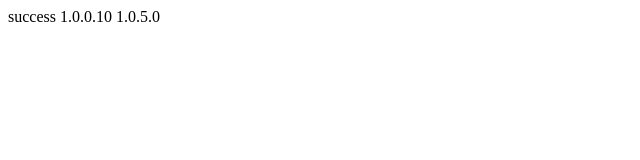
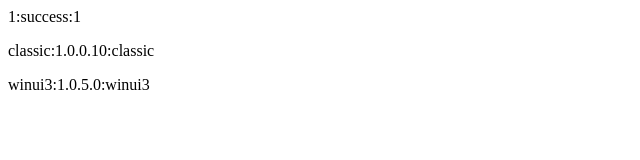
Before and after one commit to Birdjiujiuuu/birdjiujiuuu.github.io, a plain HTML site: page magicapp/history/version.html in a window 1280 px wide. Shown: the whole page, without its empty margins (0-640 px from the left). Drawn offline with Linux system fonts and the light colour scheme.

Commit message:
Update version.html

```diff
--- a/magicapp/history/version.html
+++ b/magicapp/history/version.html
@@ -1,4 +1,12 @@
-<?xml version="1.0" encoding="utf-8"?>
-<check>success</check>
-<classic>1.0.0.10</classic>
-<winui3>1.0.5.0</winui3>
+<html>
+<head>
+<meta charset="utf-8">
+<title>Check</title>
+</head>
+
+<body>
+	<p>1:success:1</p>
+	<p>classic:1.0.0.10:classic</p>
+	<p>winui3:1.0.5.0:winui3</p>
+</body>
+</html>
```
